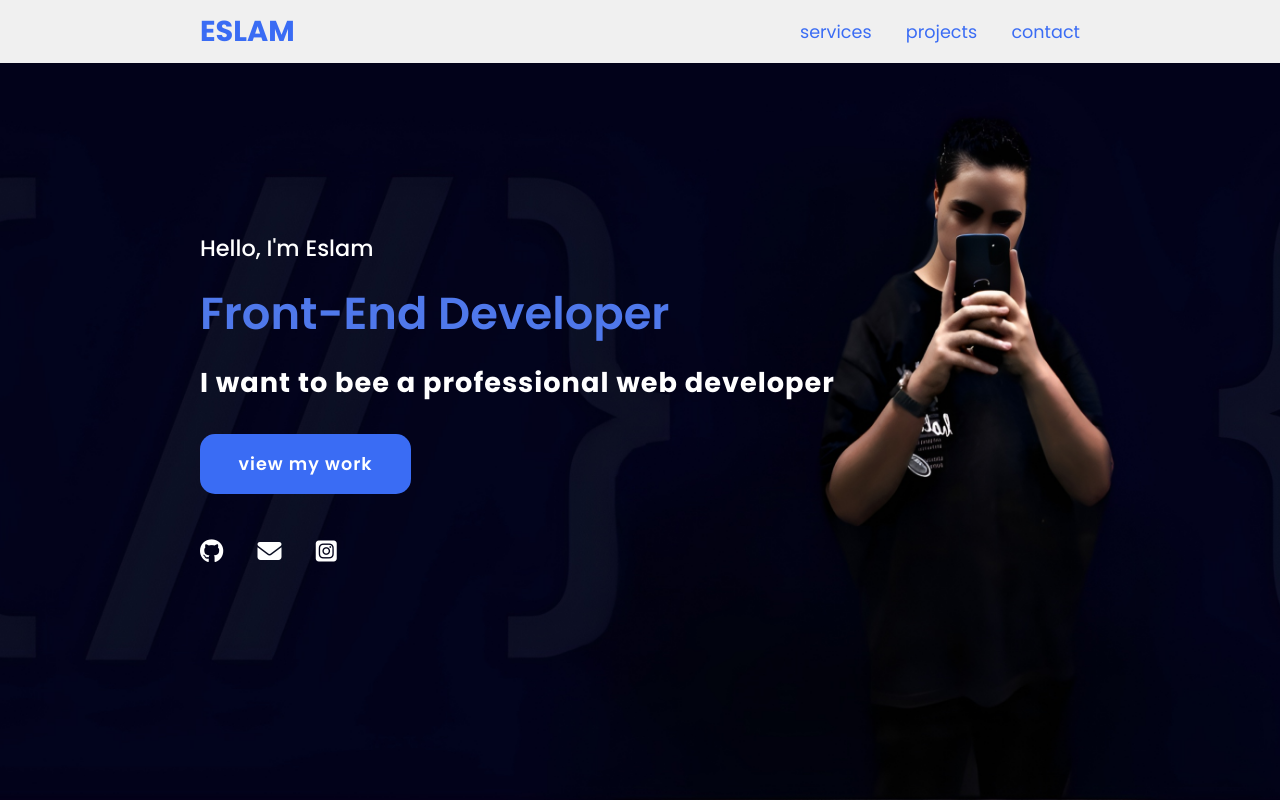
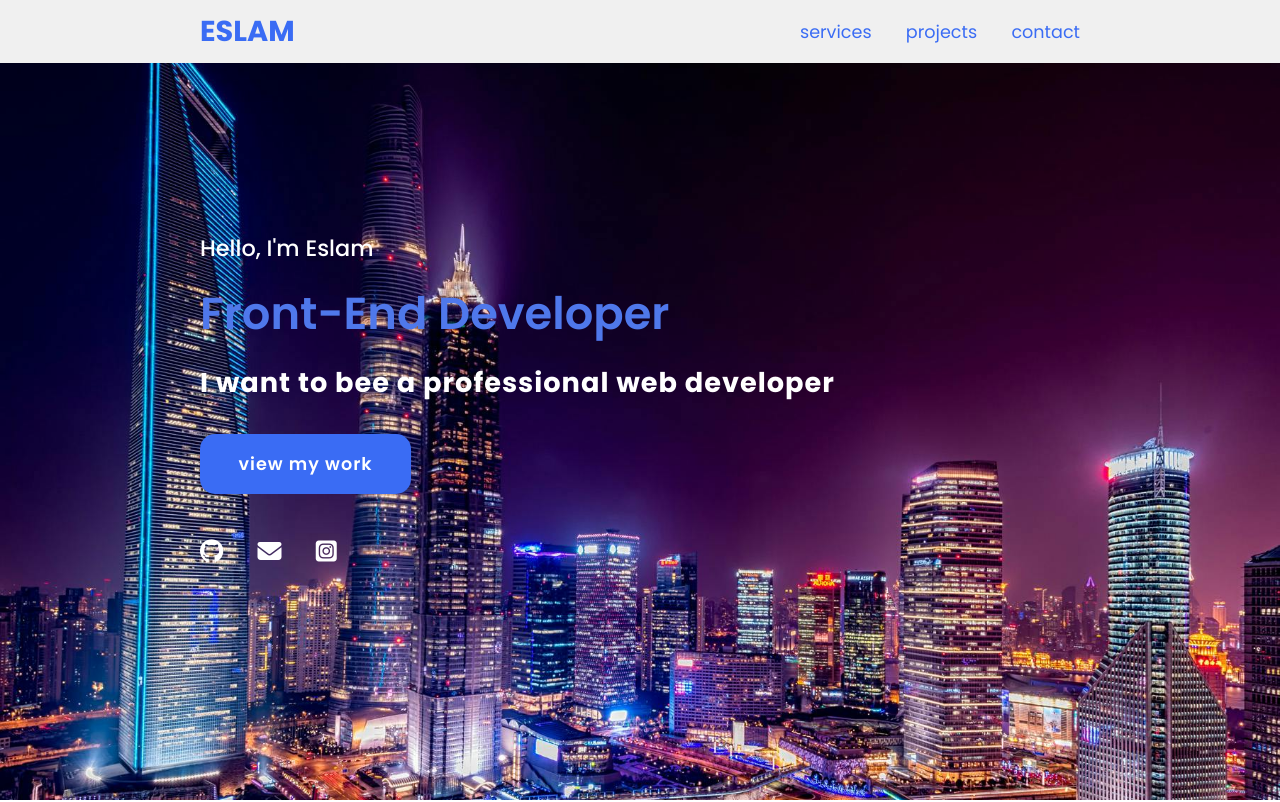
Before and after one commit to eslam-moh7/eslam, a plain HTML site: page index.html in a window 1280 px wide. Shown: the top 802 px of the page. Drawn offline with Linux system fonts and the light colour scheme; a web font is replaced by a local one.

Commit message:
Update style.css

```diff
--- a/style.css
+++ b/style.css
@@ -42,7 +42,7 @@ section{
     min-height: 100vh;/*استخدام وحدة الفي اتش عشان تكون باين الكلام ومغطي على الخلفية الي وراه*/
     display: flex;
     align-items: center;
-    background: url(eslam.jpg)no-repeat;
+    background: url(1.jpg)no-repeat;
     background-size:cover ;
     background-position: top;
     background-attachment:fixed ;
```
